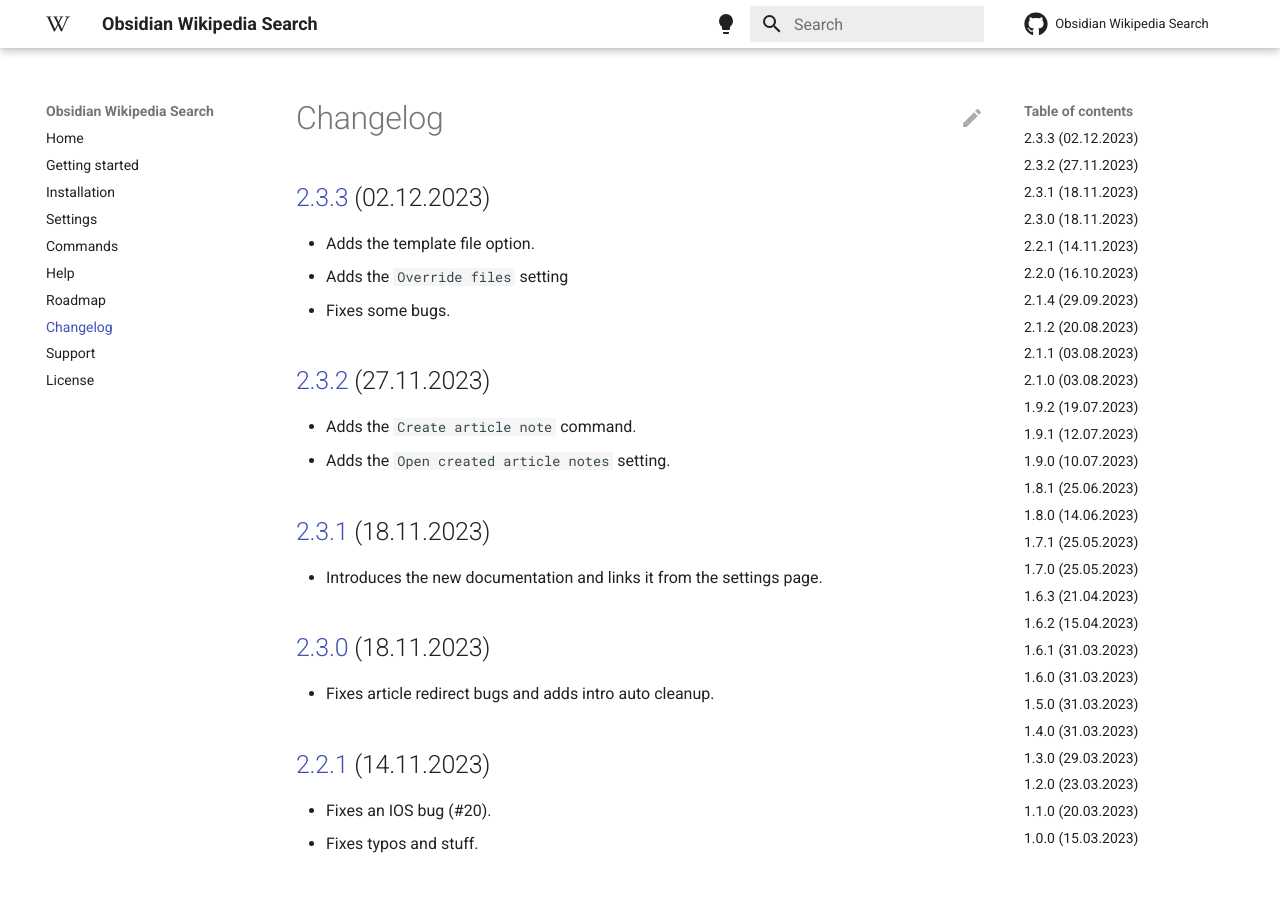
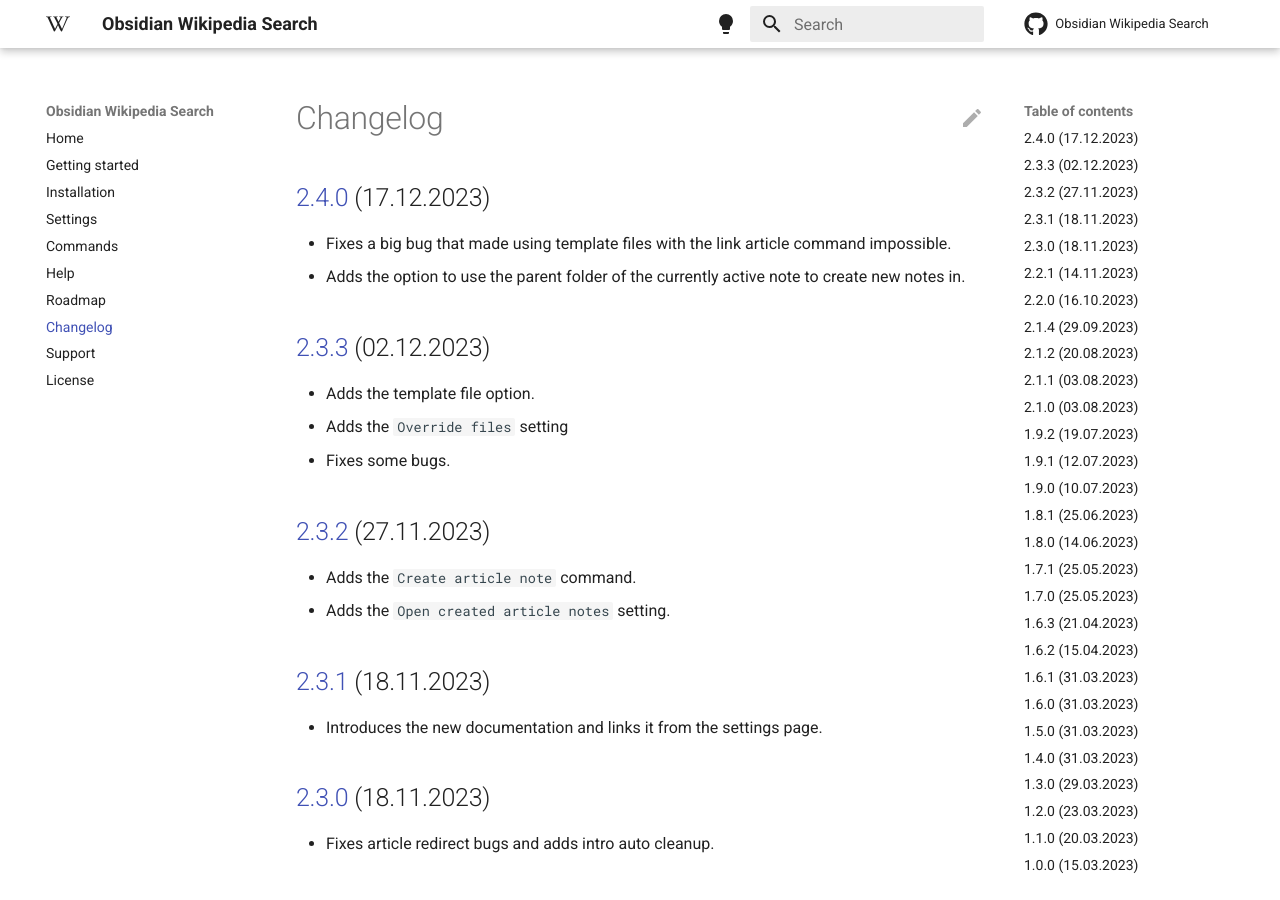
Before and after one commit to StrangeGirlMurph/obsidian-wikipedia-search, an MkDocs documentation site: the page built from docs/changelog.md, in a window 1280 px wide and 900 px high. Built offline with MkDocs 1.6.1 and Material for MkDocs 9.7.7, drawn with Linux system fonts in a browser that asks for light colours; comment, search, counter and statistics services are not loaded.

Commit message:
changelog

```diff
--- a/docs/changelog.md
+++ b/docs/changelog.md
@@ -1,4 +1,8 @@
 # Changelog
+
+## [2.4.0](https://github.com/StrangeGirlMurph/obsidian-wikipedia-search/releases/tag/2.4.0) (17.12.2023)
+- Fixes a big bug that made using template files with the link article command impossible.
+- Adds the option to use the parent folder of the currently active note to create new notes in.
 
 ## [2.3.3](https://github.com/StrangeGirlMurph/obsidian-wikipedia-search/releases/tag/2.3.3) (02.12.2023)
 - Adds the template file option.
```
